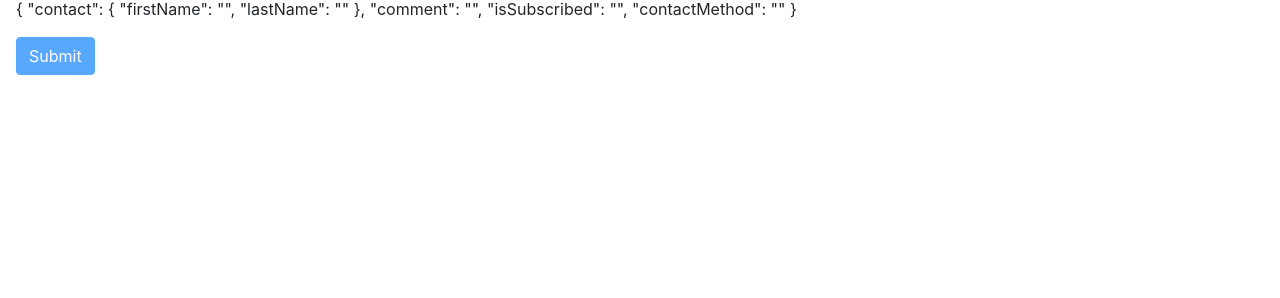
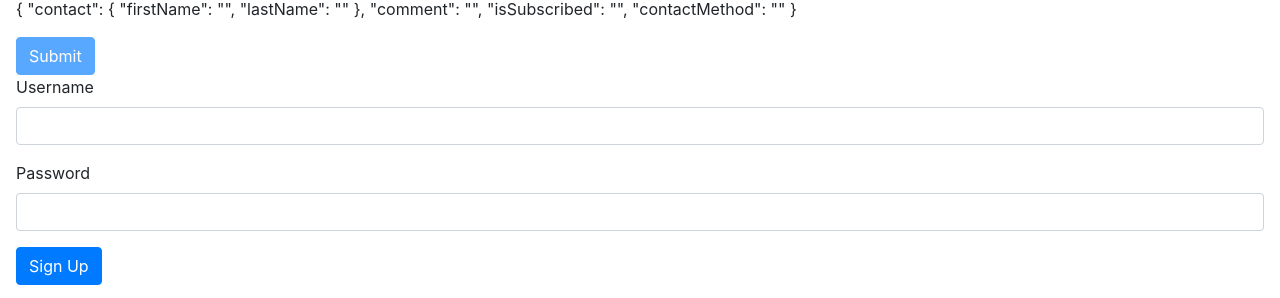
Before and after one commit to okichan/angular4-mosh, an Angular app: page / in a window 1280 px wide. Shown: the part 3512-3810 px from the top of the page. Before the commit the page ends 3603 px from the top, so only its background shows below. Built offline with nearby package versions, Linux system fonts and the light colour scheme; no server answers; a web font is replaced by a local one.

Commit message:
Create signup-form

```diff
--- a/src/app/app.component.html
+++ b/src/app/app.component.html
@@ -1,3 +1,4 @@
 <app-courses></app-courses>
 <app-favourites [isFavourite]="post.isFavourite"></app-favourites>
 <contact-form></contact-form>
+<signup-form></signup-form>
--- a/src/app/app.module.ts
+++ b/src/app/app.module.ts
@@ -10,6 +10,7 @@
 import { SummaryPipe } from './summary.pipe';
 import { FavouritesComponent } from './components/favourites/favourites.component';
 import { ContactFormComponent } from './components/contact-form/contact-form.component';
+import { SignupFormComponent } from './components/signup-form/signup-form/signup-form.component';
 
 
 @NgModule({
@@ -18,7 +19,8 @@
     CoursesComponent,
     SummaryPipe,
     FavouritesComponent,
-    ContactFormComponent
+    ContactFormComponent,
+    SignupFormComponent
   ],
   imports: [
     BrowserModule,
--- /dev/null
+++ b/src/app/components/signup-form/signup-form/signup-form.component.html
@@ -0,0 +1,17 @@
+<form>
+    <div class="form-group">
+        <label for="username">Username</label>
+        <input
+            id="username"
+            type="text"
+            class="form-control">
+    </div>
+    <div class="form-group">
+        <label for="password">Password</label>
+        <input
+            id="password"
+            type="text"
+            class="form-control">
+    </div>
+    <button class="btn btn-primary" type="submit">Sign Up</button>
+</form>
```
Also changed, not shown: src/app/components/signup-form/signup-form/signup-form.component.ts (added, +9 -0 lines), src/app/components/signup-form/signup-form/signup-form.component.css (added), 1 other file (tests, documents, lock files or other folders).
